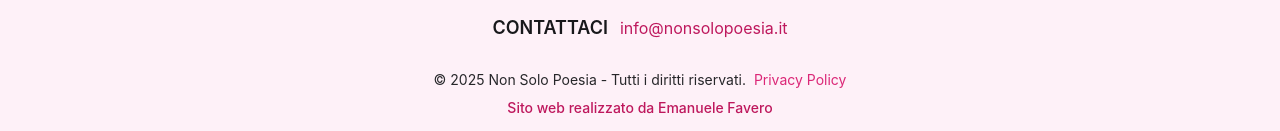
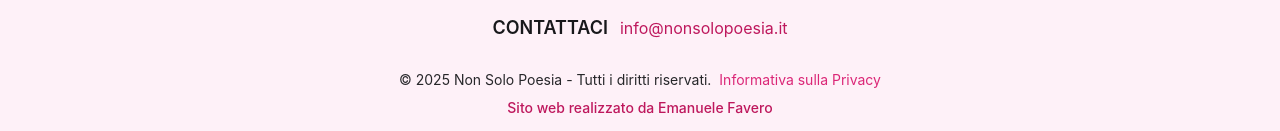
Before and after one commit to emanuelefavero/non-solo-poesia, a Next.js app: page / in a window 1280 px wide. Shown: the part 680-811 px from the top of the page. Built offline with nearby package versions, Linux system fonts and the light colour scheme; no server answers; the database is empty; a web font is replaced by a local one.

Commit message:
rename privacy-policy route to informativa-sulla-privacy

```diff
--- a/src/components/PrivacyPolicyLink.tsx
+++ b/src/components/PrivacyPolicyLink.tsx
@@ -5,16 +5,16 @@ import { usePathname } from 'next/navigation'
 
 export default function Component() {
   const pathname = usePathname()
-  const href = '/privacy-policy'
+  const href = '/informativa-sulla-privacy'
 
   if (pathname === href) return null
 
   return (
     <Link
       href={href}
-      className='mt-2 block text-center xs:ml-1 xs:inline-block'
+      className='mt-2 block text-center sm:ml-1 sm:inline-block'
     >
-      Privacy Policy
+      Informativa sulla Privacy
     </Link>
   )
 }
```
Also changed, not shown: src/app/informativa-sulla-privacy/page.tsx (renamed from src/app/privacy-policy/page.tsx).
